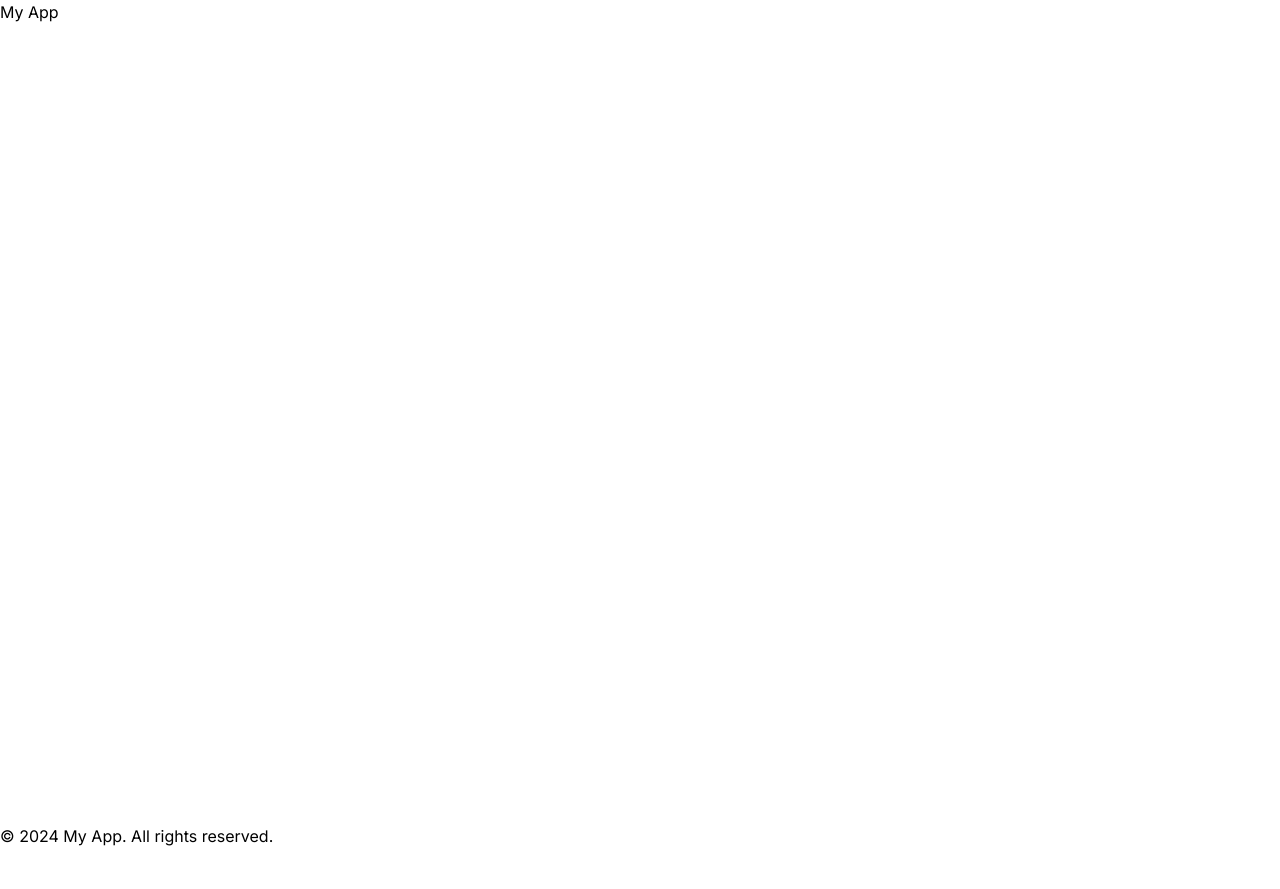
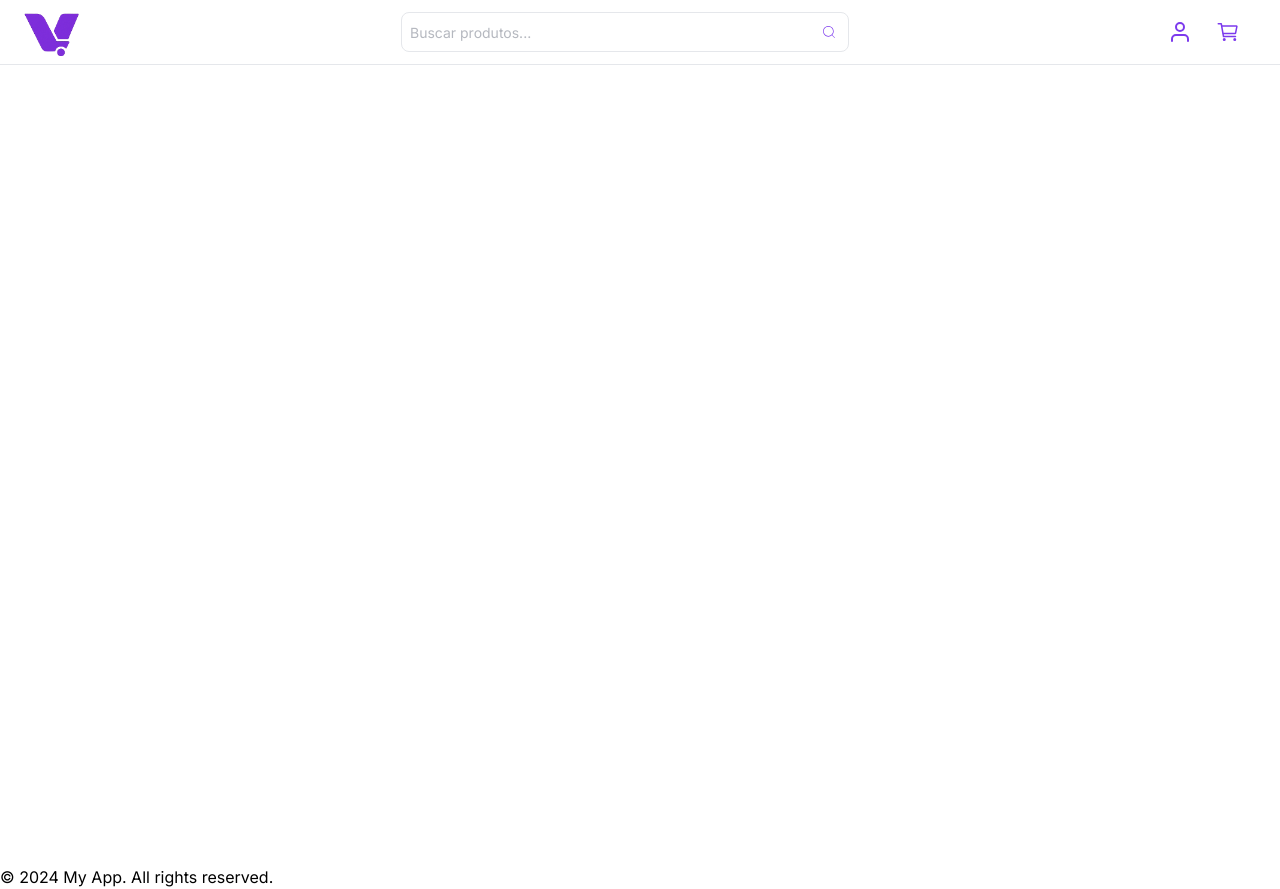
Before and after one commit to AdrianoATBS/dummyjson-commerce, a Next.js app: page / in a window 1280 px wide. Before the commit the page ends 848 px from the top, so only its background shows below. Built offline with nearby package versions, Linux system fonts and the light colour scheme.

Commit message:
feat(header): Cria header global

```diff
--- a/package.json
+++ b/package.json
@@ -11,7 +11,8 @@
   "dependencies": {
     "next": "16.1.6",
     "react": "19.2.3",
-    "react-dom": "19.2.3"
+    "react-dom": "19.2.3",
+    "react-icons": "^5.5.0"
   },
   "devDependencies": {
     "@tailwindcss/postcss": "^4",
--- a/src/app/(store)/layout.tsx
+++ b/src/app/(store)/layout.tsx
@@ -1,6 +1,6 @@
 import Header  from "@/shared/components/header";
 import Footer from "@/shared/components/footer";
-
+import "@/app/globals.css";
 
 export default function StoreLayout({ children }: { children: React.ReactNode }) {
   return (
--- a/src/app/globals.css
+++ b/src/app/globals.css
@@ -1,20 +1,20 @@
 @import "tailwindcss";
 
 @theme{
-  --fundo-primario: #FFFFFF;
-  --fundo-secundario: #F9FAFB;
-  --borda: #E5E7EB;
+  --color-fundo-primario: #FFFFFF;
+  --color-fundo-secundario: #F9FAFB;
+  --color-borda: #E5E7EB;
 
-  --texto-secundario: #6B7280;
-  --titulos-principais: #111827;
+  --color-texto-secundario: #6B7280;
+  --color-titulos-principais: #111827;
 
-  --cor-primaria: #7C3AED;
-  --hover: #6D28D9;
-  --destaque-suave: #DDD6FE;
+  --color-cor-primaria: #7C3AED;
+  --color-hover: #6D28D9;
+  --color-destaque-suave: #DDD6FE;
 
-  --sucesso: #16A34A;
-  --erro: #DC2626;
-  --desconto: #F59E0B;
+  --color-sucesso: #16A34A;
+  --color-erro: #DC2626;
+  --color-desconto: #F59E0B;
 
 
 
@@ -22,23 +22,23 @@
 @layer components{
   .h1 {
     @apply text-[32px] font-bold;
-    color: var(--titulos-principais);
+    color: var(--color-titulos-principais);
   }
   .h2 {
     @apply text-[24px] font-semibold;
-    color: var(--titulos-principais);
+    color: var(--color-titulos-principais);
   }
   .h3 {
     @apply text-[20px] font-semibold;
-    color: var(--titulos-principais);
+    color: var(--color-titulos-principais);
   }
-  .text-secundario{
+  .texto-secundario{
     @apply text-[14px] font-normal;
-    color: var(--texto-secundario);
+    color: var(--color-texto-secundario);
   }
   .destaque-preco{
     @apply text-[20px] font-semibold;
-    color: var(--cor-primaria);
+    color: var(--color-cor-primaria);
   }
 
 }
@@ -51,4 +51,5 @@ html, body{
 
 body{
   font-family: var(--font-inter), sans-serif;
+  background-color: var(--color-fundo-primario);
 }
--- a/src/shared/components/header.tsx
+++ b/src/shared/components/header.tsx
@@ -1,7 +1,39 @@
+import Image from "next/image";
+import { CiSearch } from "react-icons/ci";
+import { IoCartOutline } from "react-icons/io5";
+import { FiUser } from "react-icons/fi";
+import Link from "next/link";
 export default function Header() {
     return (
-        <header>
-            <h1>My App</h1>
+        <header className="w-full border-b border-borda bg-white">
+            <div className="max-w-7xl mx-auto flex items-center justify-between px-6 h-16">
+
+                <div className="flex items-center gap-8 cursor-pointer">
+                    <Link href="/">
+                     <Image src="/logoH.png" alt="Logo" width={58} height={40} />
+                    </Link>
+                </div>
+
+                <div className="relative w-full max-w-md">
+                    <input
+                    className="w-full h-10 p-4 pl-2 pr-10 rounded-lg border border-borda texto-secundario
+                    focus:outline-none focus:ring-1 focus:ring-destaque-suave  "
+                    type="text" placeholder="Buscar produtos..." />
+
+                    <CiSearch className="absolute right-3 top-1/2 transform -translate-y-1/2
+                     text-cor-primaria cursor-pointer" />
+                </div>
+
+                <div className="flex items-center gap-6 pr-4">
+                    <Link href="/login">
+                        <FiUser className="text-cor-primaria text-2xl cursor-pointer" />
+                    </Link>
+                    <Link href="/carrinho">
+                        <IoCartOutline className="text-cor-primaria text-2xl cursor-pointer" />
+                    </Link>
+                </div>
+
+            </div>
         </header>
     )
 }
```
Also changed, not shown: 1 other file (tests, documents, lock files or other folders).
